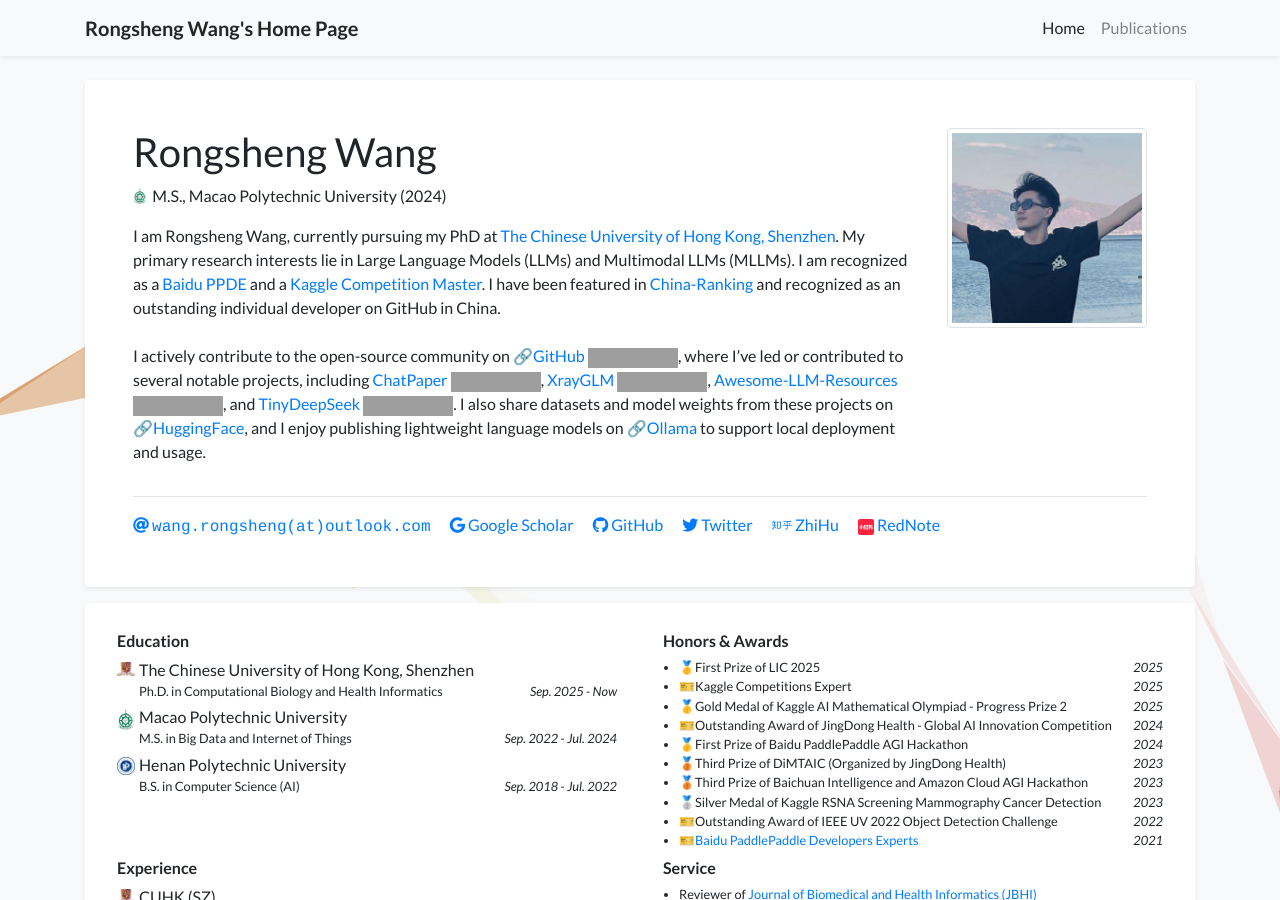
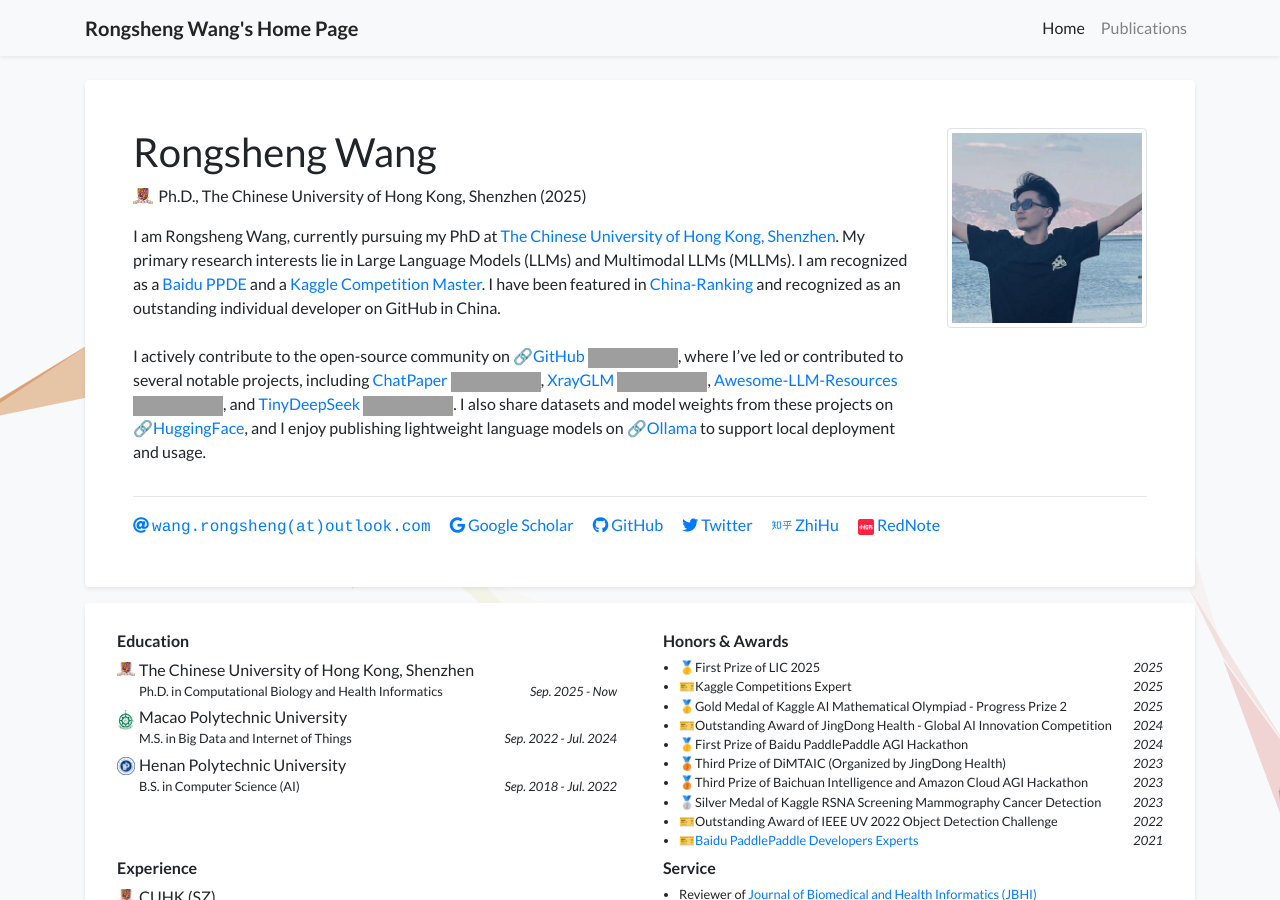
Before and after one commit to WangRongsheng/WangRongsheng.github.io, a Jekyll site: the page built from index.html, in a window 1280 px wide and 900 px high. Built offline with Jekyll 4.4.1, drawn with Linux system fonts in a browser that asks for light colours; a style sheet for code colours, icons or effects is not loaded; grey boxes are pictures that could not be loaded.

Commit message:
Update profile.yml

```diff
--- a/_data/profile.yml
+++ b/_data/profile.yml
@@ -3,7 +3,7 @@ secondary_name: ""
 navbar_name: "Rongsheng Wang's Home Page"
 
 positions:
-  - '<span class="no-break"><img src="assets/images/badges/mpu_master.png" alt="Macao Polytechnic University" class="inline-badge"/></span> M.S., Macao Polytechnic University (2024)'
+  - '<span class="no-break"><img src="assets/images/badges/cuhk-sz.png" alt="The Chinese University of Hong Kong, Shenzhen" class="inline-badge"/></span> Ph.D., The Chinese University of Hong Kong, Shenzhen (2025)'
 
 email: "wang.rongsheng@outlook.com"
 gscholar: SSaBaioAAAAJ
```
